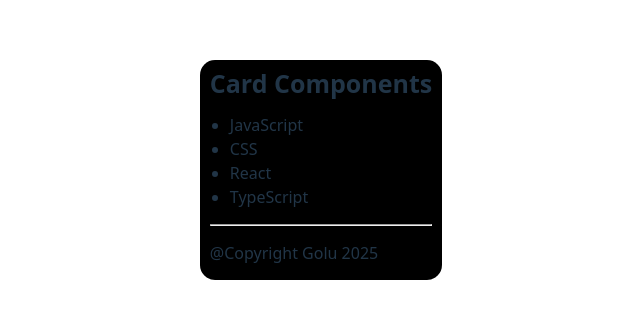
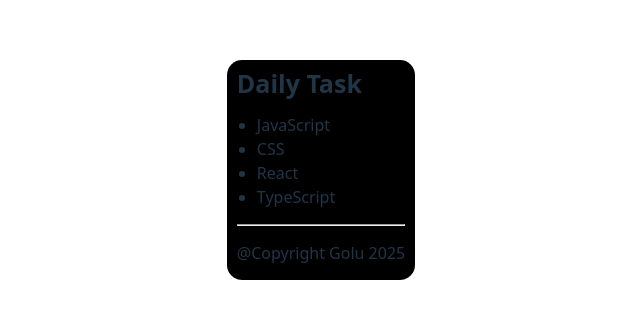
Before and after one commit to ashucj17/Card, a React (Vite) app: page / in a window 1280 px wide. Shown: the part 230-548 px from the top of the page, without its empty margins (319-959 px from the left). Built offline with nearby package versions, Linux system fonts and the light colour scheme.

Commit message:
daily task

```diff
--- a/src/Components/Card.jsx
+++ b/src/Components/Card.jsx
@@ -7,7 +7,7 @@ function Cards() {
   return (
     <>
       <div className="card">
-        <h1>Card Components</h1>
+        <h1>Daily Task</h1>
         <List />
         <Copyright />
       </div>
```
